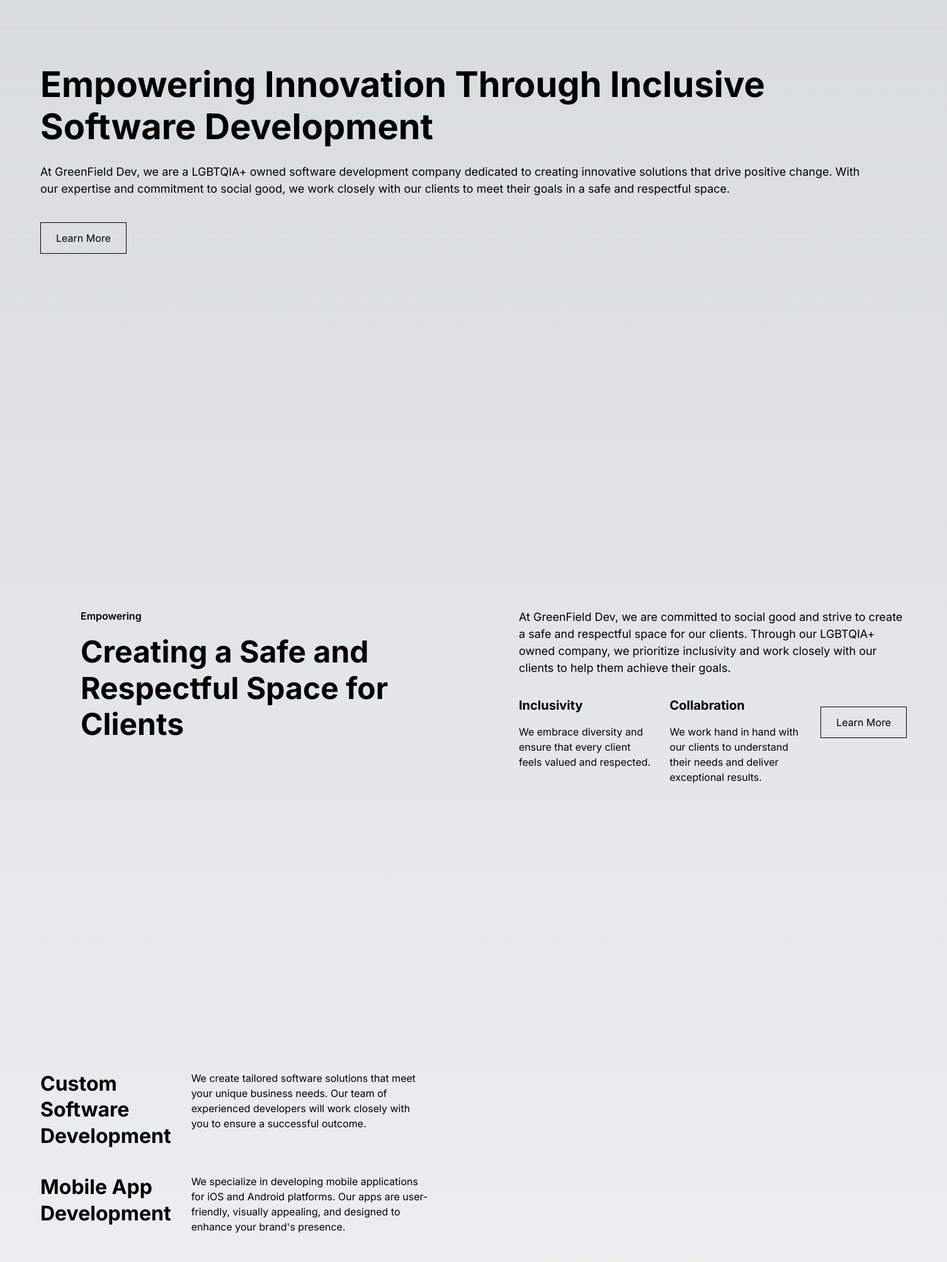
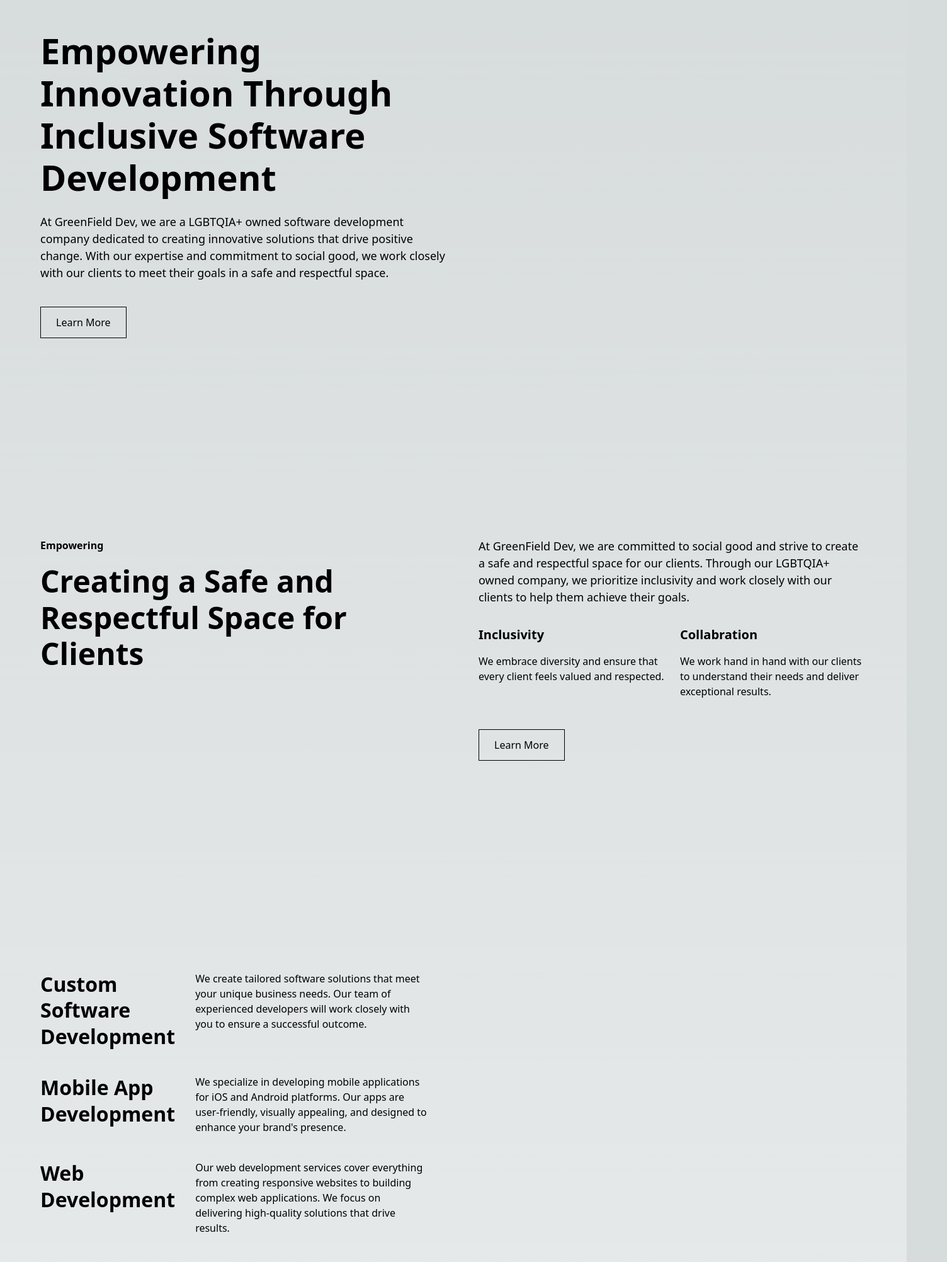
Before and after one commit to GreenField-Org/Greenfield-Org.github.io, a Next.js app: page / in a window 1280 px wide. Shown: the part 158-2162 px from the top of the page at 63% size, 1504 px wide, since content can reach past the window. Built offline with nearby package versions, Linux system fonts and the light colour scheme.

Commit message:
adding UX design to homepage for desktop

```diff
--- a/src/app/layout.tsx
+++ b/src/app/layout.tsx
@@ -16,7 +16,7 @@ export default function RootLayout({
 }) {
   return (
     <html lang="en">
-      <body className={inter.className}>{children}</body>
+      <body className='inline-flex flex-col items-start'>{children}</body>
     </html>
   )
 }
--- a/src/app/page.tsx
+++ b/src/app/page.tsx
@@ -3,38 +3,43 @@ import Image from 'next/image'
 export default function Home() {
   return (
     <main>
-      <div className='flex w-[375px] lg:w-[1440px] h-[900px] flex-col items-start lg:items-center gap-20 px-5 lg:px-16 py-0'>
+      <div className='flex w-[1440px] h-[900px] flex-col items-center gap-20 px-16 py-0'>
+        <div className='flex items-center flex-[1_0_0] self-stretch'>
           <div className='flex flex-col justify-center items-start gap-6 flex-[1_0_0] self-stretch pr-0'>
-          <h1 className='self-stretch text-[color:var(--Black,#000)] text-[56px] not-italic font-bold leading-[120%]'>Empowering Innovation Through Inclusive Software Development</h1>
-          <p className='self-stretch text-[color:var(--Black,#000)] text-lg not-italic font-normal leading-[150%]'>At GreenField Dev, we are a LGBTQIA+ owned software development company dedicated to creating innovative solutions that drive positive change. With our expertise and commitment to social good, we work closely with our clients to meet their goals in a safe and respectful space.</p>
+            <div className='flex flex-col items-start gap-6 self-stretch'>
+              <h1 className='self-stretch text-[56px] not-italic font-bold leading-[120%]'>Empowering Innovation Through Inclusive Software Development</h1>
+              <p className='self-stretch text-lg not-italic font-normal leading-[150%]'>At GreenField Dev, we are a LGBTQIA+ owned software development company dedicated to creating innovative solutions that drive positive change. With our expertise and commitment to social good, we work closely with our clients to meet their goals in a safe and respectful space.</p>
+            </div>
             <div className='flex items-start gap-4 pt-4'>
               <button className='flex justify-center items-center gap-2 border px-6 py-3 border-solid border-black'>Learn More</button>
             </div>
           </div>
-        <div></div>
+          <div className='flex h-[900px] items-start gap-4 flex-[1_0_0]'>
+            <div className='flex w-[319.253px] h-[2732px] flex-col items-start gap-4 absolute bottom-[-1832px] right-0'></div>
+            <div className='flex w-[319.253px] h-[2732px] flex-col items-start gap-4 absolute bottom-[-1680px]'></div>
           </div>
-      <div className='flex w-[1440px] flex-col items-start gap-20 px-16 py-28'>
+        </div>
+      </div>
       <div className='flex w-[1440px] flex-col items-start gap-20 px-16 py-28'>
         <div className='flex items-start gap-20 self-stretch'>
           <div className='flex flex-col items-start gap-4 flex-[1_0_0]'>
-              <p className='self-stretch text-[color:var(--Black,#000)] text-base not-italic font-semibold leading-[150%]'>Empowering</p>
-              <h2 className='self-stretch text-[color:var(--Black,#000)] text-5xl not-italic font-bold leading-[120%]'>Creating a Safe and Respectful Space for Clients</h2>
+            <p className='self-stretch text-base not-italic font-semibold leading-[150%]'>Empowering</p>
+            <h2 className='self-stretch text-5xl not-italic font-bold leading-[120%]'>Creating a Safe and Respectful Space for Clients</h2>
           </div>
           <div className='flex flex-col items-start gap-6 flex-[1_0_0]'>
-              <p className='self-stretch text-[color:var(--Black,#000)] text-lg not-italic font-normal leading-[150%]'>At GreenField Dev, we are committed to social good and strive to create a safe and respectful space for our clients. Through our LGBTQIA+ owned company, we prioritize inclusivity and work closely with our clients to help them achieve their goals.</p>
+            <p className='self-stretch text-lg not-italic font-normal leading-[150%]'>At GreenField Dev, we are committed to social good and strive to create a safe and respectful space for our clients. Through our LGBTQIA+ owned company, we prioritize inclusivity and work closely with our clients to help them achieve their goals.</p>
             <div className='flex items-start gap-6 self-stretch px-0 py-2'>
               <div className='flex flex-col items-start gap-4 flex-[1_0_0]'>
-                  <h6 className='self-stretch text-[color:var(--Black,#000)] text-xl not-italic font-bold leading-[140%]'>Inclusivity</h6>
-                  <p className='self-stretch text-[color:var(--Black,#000)] text-base not-italic font-normal leading-[150%]'>We embrace diversity and ensure that every client feels valued and respected.</p>
+                <h6 className='self-stretch  text-xl not-italic font-bold leading-[140%]'>Inclusivity</h6>
+                <p className='self-stretch  text-base not-italic font-normal leading-[150%]'>We embrace diversity and ensure that every client feels valued and respected.</p>
               </div>
               <div className='flex flex-col items-start gap-4 flex-[1_0_0]'>
-                  <h6 className='self-stretch text-[color:var(--Black,#000)] text-xl not-italic font-bold leading-[140%]'>Collabration</h6>
-                  <p className='self-stretch text-[color:var(--Black,#000)] text-base not-italic font-normal leading-[150%]'>We work hand in hand with our clients to understand their needs and deliver exceptional results.</p>
+                <h6 className='self-stretch  text-xl not-italic font-bold leading-[140%]'>Collabration</h6>
+                <p className='self-stretch  text-base not-italic font-normal leading-[150%]'>We work hand in hand with our clients to understand their needs and deliver exceptional results.</p>
+              </div>
             </div>
             <div className='flex items-center gap-6 pt-4'>
               <button className='flex justify-center items-center gap-2 border px-6 py-3 border-solid border-black'>Learn More</button>
-                </div>
-              </div>
             </div>
           </div>
         </div>
@@ -43,16 +48,16 @@ export default function Home() {
         <div className='flex items-center gap-20 self-stretch'>
           <div className='flex flex-col items-start gap-10 flex-[1_0_0]'>
             <div className='flex justify-center items-start gap-8 self-stretch'>
-              <h4 className='self-stretch text-[color:var(--Black,#000)] text-[32px] not-italic font-bold leading-[130%]'>Custom Software Development</h4>
-              <p className='self-stretch text-[color:var(--Black,#000)] text-base not-italic font-normal leading-[150%]'>We create tailored software solutions that meet your unique business needs. Our team of experienced developers will work closely with you to ensure a successful outcome.</p>
+              <h4 className='self-stretch  text-[32px] not-italic font-bold leading-[130%]'>Custom Software Development</h4>
+              <p className='self-stretch  text-base not-italic font-normal leading-[150%]'>We create tailored software solutions that meet your unique business needs. Our team of experienced developers will work closely with you to ensure a successful outcome.</p>
             </div>
             <div className='flex justify-center items-start gap-8 self-stretch'>
-              <h4 className='self-stretch text-[color:var(--Black,#000)] text-[32px] not-italic font-bold leading-[130%]'>Mobile App Development</h4>
-              <p className='self-stretch text-[color:var(--Black,#000)] text-base not-italic font-normal leading-[150%]'>We specialize in developing mobile applications for iOS and Android platforms. Our apps are user-friendly, visually appealing, and designed to enhance your brand's presence.</p>
+              <h4 className='self-stretch  text-[32px] not-italic font-bold leading-[130%]'>Mobile App Development</h4>
+              <p className='self-stretch  text-base not-italic font-normal leading-[150%]'>We specialize in developing mobile applications for iOS and Android platforms. Our apps are user-friendly, visually appealing, and designed to enhance your brand's presence.</p>
             </div>
             <div className='flex justify-center items-start gap-8 self-stretch'>
-              <h4 className='self-stretch text-[color:var(--Black,#000)] text-[32px] not-italic font-bold leading-[130%]'>Web Development</h4>
-              <p className='self-stretch text-[color:var(--Black,#000)] text-base not-italic font-normal leading-[150%]'>Our web development services cover everything from creating responsive websites to building complex web applications. We focus on delivering high-quality solutions that drive results.</p>
+              <h4 className='self-stretch  text-[32px] not-italic font-bold leading-[130%]'>Web Development</h4>
+              <p className='self-stretch  text-base not-italic font-normal leading-[150%]'>Our web development services cover everything from creating responsive websites to building complex web applications. We focus on delivering high-quality solutions that drive results.</p>
             </div>
           </div>
           <div className='h-[640px] flex-[1_0_0]'></div>
@@ -63,21 +68,21 @@ export default function Home() {
           <div className='flex flex-col items-start gap-6 flex-[1_0_0]'>
             <div className='flex flex-col items-start gap-8 self-stretch'>
               <div className='flex flex-col items-start gap-4 self-stretch'>
-                <p className='text-[color:var(--Black,#000)] text-center text-base not-italic font-semibold leading-[150%]'>Innovation</p>
-                <h2 className='self-stretch text-[color:var(--Black,#000)] text-5xl not-italic font-bold leading-[120%]'>unlocking Potention through LGBTQIA+ Driven Software Solutions</h2>
-                <p className='self-stretch text-[color:var(--Black,#000)] text-lg not-italic font-normal leading-[150%]'>
+                <p className='text-center text-base not-italic font-semibold leading-[150%]'>Innovation</p>
+                <h2 className='self-stretch  text-5xl not-italic font-bold leading-[120%]'>unlocking Potention through LGBTQIA+ Driven Software Solutions</h2>
+                <p className='self-stretch  text-lg not-italic font-normal leading-[150%]'>
                 At GreenField Dev, we are proud to be an LGBTQIA+ owned software development company. We believe in the power of diversity and inclusivity, and we leverage our unique perspective to deliver exceptional software solutions that meet your goals.
                 </p>
               </div>
             </div>
             <div className='flex items-start gap-6 self-stretch px-0 py-2'>
               <div className='flex flex-col items-start gap-2 flex-[1_0_0]'>
-                <h2 className='self-stretch text-[color:var(--Black,#000)] text-5xl not-italic font-bold leading-[120%]'>50%</h2>
-                <p className='self-stretch text-[color:var(--Black,#000)] text-base not-italic font-normal leading-[150%]'>Reduced Development Time with Agile Methodology</p>
+                <h2 className='self-stretch  text-5xl not-italic font-bold leading-[120%]'>50%</h2>
+                <p className='self-stretch  text-base not-italic font-normal leading-[150%]'>Reduced Development Time with Agile Methodology</p>
               </div>
               <div className='flex flex-col items-start gap-2 flex-[1_0_0]'>
-                <h2 className='self-stretch text-[color:var(--Black,#000)] text-5xl not-italic font-bold leading-[120%]'>50%</h2>
-                <p className='self-stretch text-[color:var(--Black,#000)] text-base not-italic font-normal leading-[150%]'>Increased Customer Satisfaction with User-Centric Design</p>
+                <h2 className='self-stretch  text-5xl not-italic font-bold leading-[120%]'>50%</h2>
+                <p className='self-stretch  text-base not-italic font-normal leading-[150%]'>Increased Customer Satisfaction with User-Centric Design</p>
               </div>
             </div>
             <div className='flex items-center gap-6 pt-4'>
@@ -88,17 +93,23 @@ export default function Home() {
         </div>
       </div>
       <div className='flex w-[1440px] flex-col items-center gap-20 px-16 py-28'>
-
+        <div className='flex items-center gap-20 self-stretch'>
+          <div className='h-[640px] flex-[1_0_0]'></div>
+          <div className='flex flex-col items-start gap-8 flex-[1_0_0]'>
+            <div className='flex items-start gap-1' id='stars'></div>
+            <p className='self-stretch text-2xl not-italic font-bold leading-[140%]'></p>
+            <div className='flex items-center gap-5'></div>
+          </div>
+        </div>
       </div>
       <div className='flex w-[1440px] flex-col items-start gap-20 px-16 py-28'>
         <div className='flex items-center gap-20 self-stretch'>
           <div className='flex flex-col items-start gap-6 flex-[1_0_0]'>
             <div className='flex w-[768px] flex-col items-start gap-6'>
-              <h3 className='self-stretch text-[color:var(--Black,#000)] text-[40px] not-italic font-bold leading-[120%]'>Transforming Ideas into Powerful Solutions</h3>
-              <p className='self-stretch text-[color:var(--Black,#000)] text-lg not-italic font-normal leading-[150%]'>
+              <h3 className='self-stretch  text-[40px] not-italic font-bold leading-[120%]'>Transforming Ideas into Powerful Solutions</h3>
+              <p className='self-stretch  text-lg not-italic font-normal leading-[150%]'>
                 Contact us today for a personalized consultation of quote.
               </p>
-            </div>
             </div>
           </div>
           <div className='flex items-start gap-4'>
@@ -106,6 +117,30 @@ export default function Home() {
           <button className='flex justify-center items-center gap-2 border px-6 py-3 border-solid border-black'>Get Started</button>
         </div>
         </div>
+      </div>
+      <div className='flex w-[1440px] h-[1232px] flex-col items-center gap-20 px-16 py-28'>
+        <div className='flex items-start gap-20 self-stretch'>
+          <div className='flex flex-col items-start gap-4 flex-[1_0_0]'>
+            <p className='text-center text-base not-italic font-semibold leading-[150%]'>Innovative</p>
+            <div className='flex flex-col items-start gap-6 self-stretch'>
+              <h2 className='self-stretch text-5xl not-italic font-bold leading-[120%]'>Get in Touch</h2>
+              <p className='self-stretch text-lg not-italic font-normal leading-[150%]'>
+              We'd love to hear from you. Contact us for any inquiries or collaborations.
+              </p>
+            </div>
+          </div>
+          <div className='flex w-[500px] flex-col items-start gap-6 px-0 py-2'>
+            <div className='flex items-start gap-4 self-stretch'>
+              <div className='w-6 h6'></div>
+              <div className='flex flex-col items-start gap-2 flex-[1_0_0]'>
+                <h6 className='self-stretch text-xl not-italic font-bold leading-[140%]'>Email</h6>
+                <p className='self-stretch text-base not-italic font-normal leading-[150%] underline'>development_gf@gmail.com</p>
+              </div>
+            </div>
+          </div>
+        </div>
+        <div className='w-[1312px] h-[738px] shrink-0'></div>
+      </div>
     </main>
   )
 }
```
Lines whose indentation alone changed are shown as unchanged.
